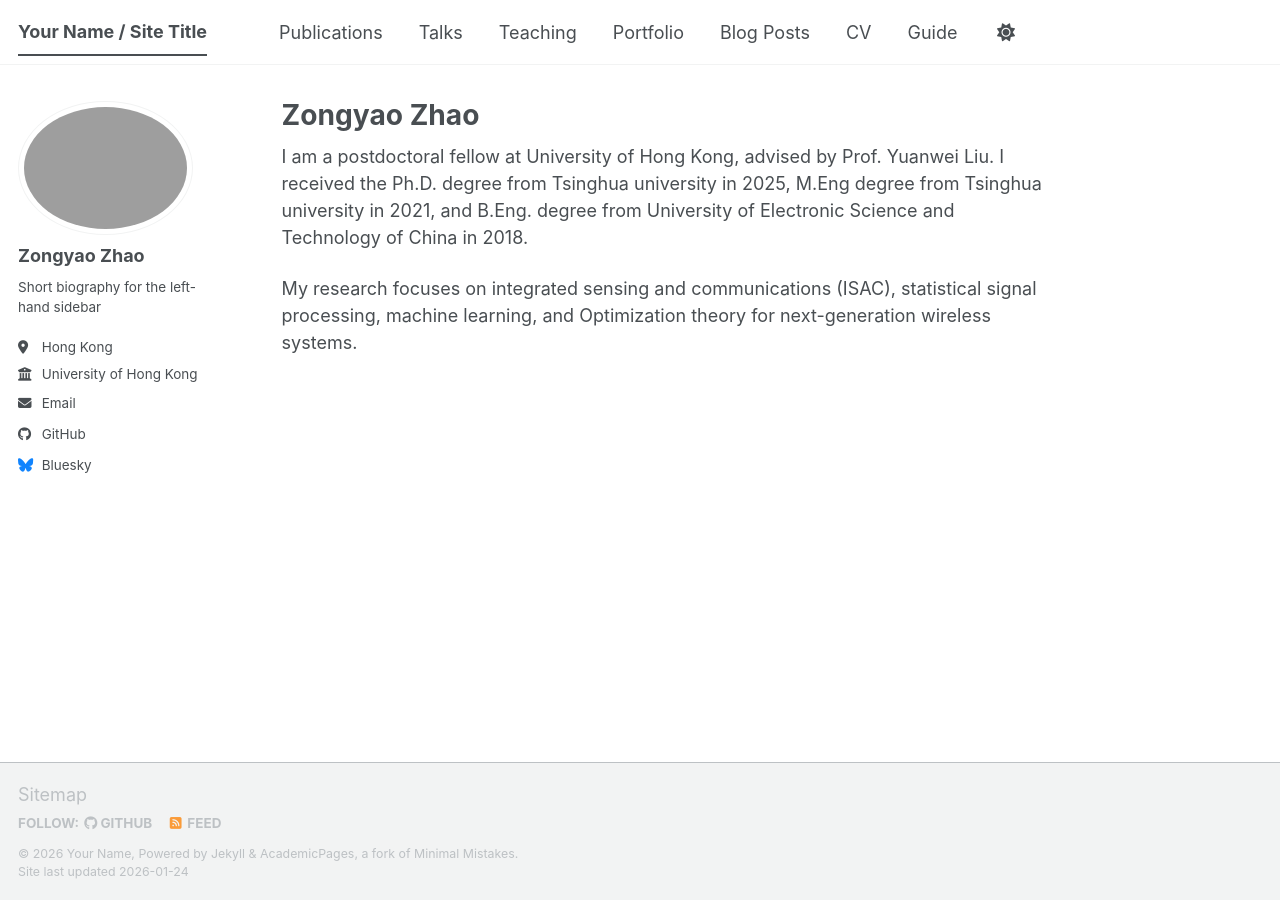
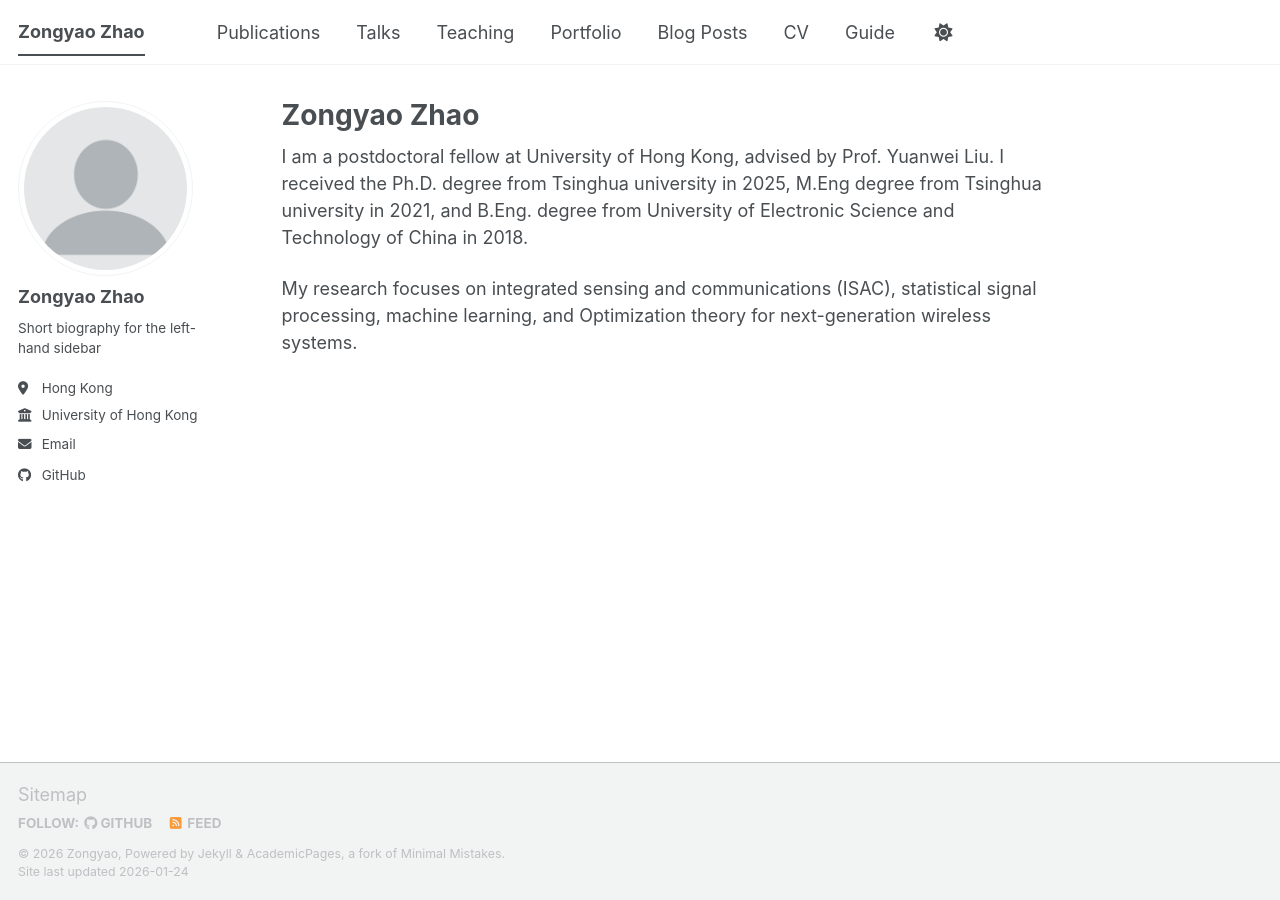
Before and after one commit to ZongyaoZhao/ZongyaoZhao.github.io, a Jekyll site: the page built from _pages/about.md, in a window 1280 px wide. Built offline with Jekyll 4.4.1, drawn with Linux system fonts in a browser that asks for light colours; a script bundle is joined from its source files by our own code; library files that are not in the unit come from our copies.

Commit message:
Update site title and author information

```diff
--- a/_config.yml
+++ b/_config.yml
@@ -9,10 +9,10 @@
 # Basic Site Settings
 locale                   : "en-US"
 site_theme               : "default" # The available themes options are "default", "air", "sunrise", "mint", "dirt" and "contrast"
-title                    : "Your Name / Site Title"
+title                    : "Zongyao Zhao"
 title_separator          : "-"
-name                     : &name "Your Name"
-description              : &description "Your Name's academic portfolio"   # Update this with a general description of your site, this is the default if not overridden by a page
+name                     : &name "Zongyao"
+description              : &description "Zongyao's academic portfolio"   # Update this with a general description of your site, this is the default if not overridden by a page
 url                      : https://academicpages.github.io # The base hostname & protocol for your site e.g. "https://[your GitHub username].github.io",
                                                            # or if you already have some other page hosted on Github then use "https://[your GitHub username].github.io/[Your Repo Name]"
 baseurl                  : "" # the subpath of your site, e.g. "/blog"
@@ -23,7 +23,7 @@
 #               Additional customization can be done by editing /_includes/author-profile.html
 author:
   # Biographic information
-  #avatar           : "profile.png"
+  avatar           : "profile.png"
   name             : "Zongyao Zhao"
   pronouns         : # example: "she/her"
   bio              : "Short biography for the left-hand sidebar"
@@ -57,7 +57,7 @@
 
   # Social media
   artstation       : # Username
-  bluesky          : "bsky.app" # Replace this with you Bluesky username
+  #bluesky          : "bsky.app" # Replace this with you Bluesky username
   facebook         : # Username
   flickr           : # Username
   foursquare       : # Username
```
